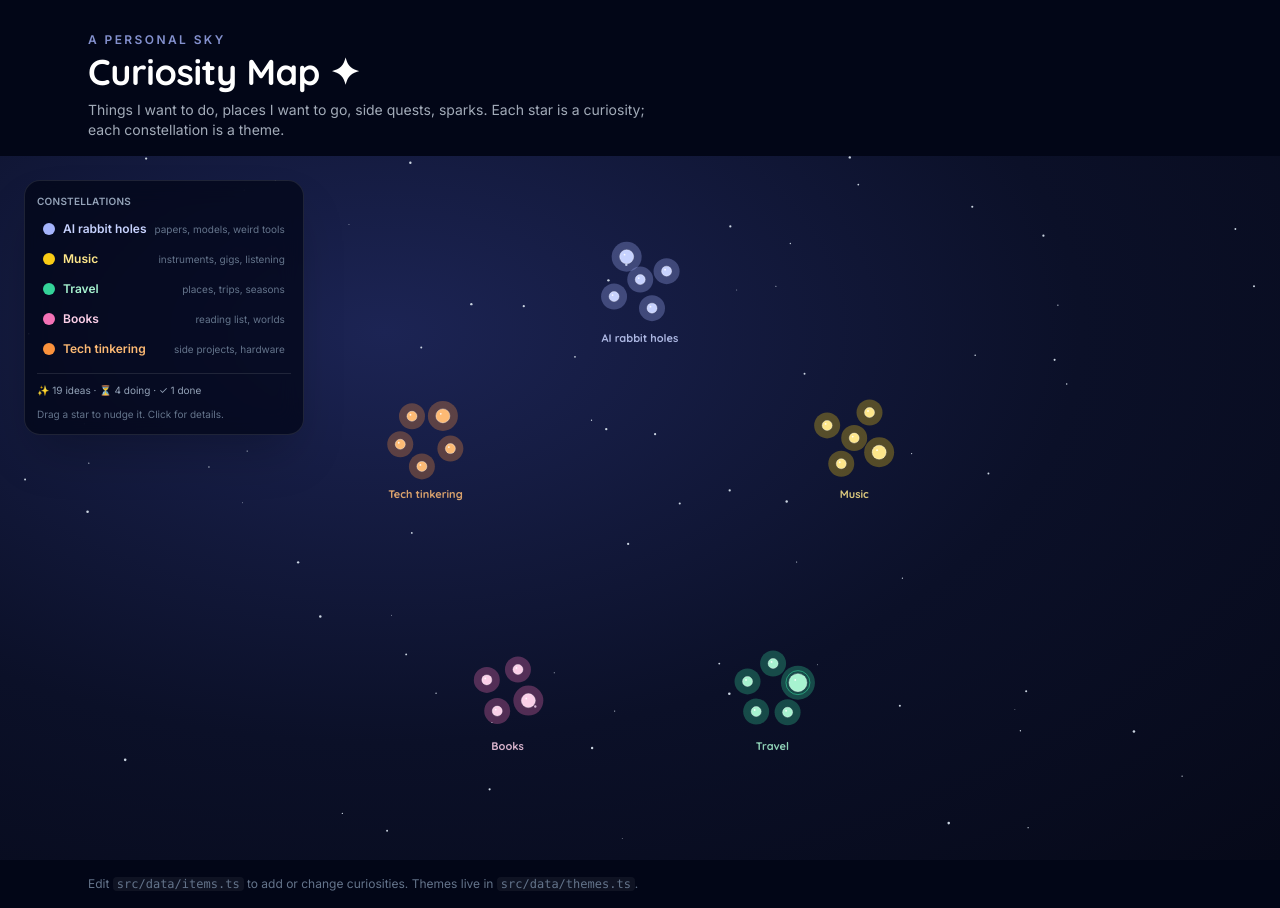
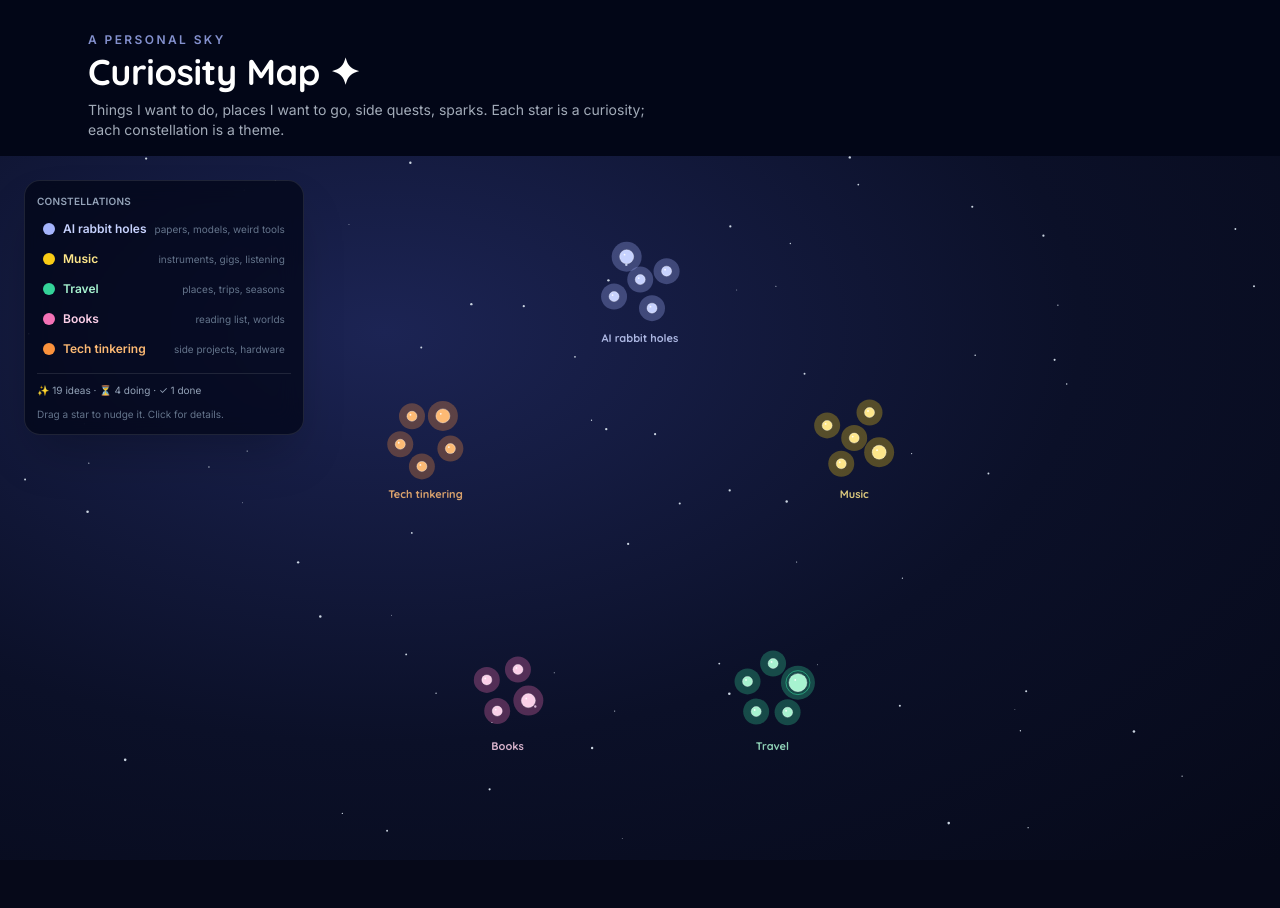
Before and after one commit to rishabhramteke/curiosity-map, a React (Vite) app: page / in a window 1280 px wide. After the commit the page ends 860 px from the top, so only its background shows below. Built offline with nearby package versions, Linux system fonts and the light colour scheme.

Commit message:
remove dev-only 'edit src/data' copy from public UI

```diff
--- a/src/App.tsx
+++ b/src/App.tsx
@@ -85,11 +85,6 @@ export default function App() {
         </div>
       </main>
 
-      <footer className="relative z-10 mx-auto max-w-6xl px-6 py-4 text-xs text-slate-500">
-        Edit <code className="rounded bg-white/5 px-1">src/data/items.ts</code> to add or change
-        curiosities. Themes live in <code className="rounded bg-white/5 px-1">src/data/themes.ts</code>.
-      </footer>
-
       {selected && <DetailPanel item={selected} onClose={() => setSelected(null)} />}
     </div>
   );
--- a/src/components/DetailPanel.tsx
+++ b/src/components/DetailPanel.tsx
@@ -57,10 +57,6 @@ export default function DetailPanel({ item, onClose }: Props) {
           Open link ↗
         </a>
       )}
-
-      <div className="mt-auto pt-4 text-xs text-slate-500">
-        Edit <code className="rounded bg-white/5 px-1">src/data/items.ts</code> to change this card.
-      </div>
     </aside>
   );
 }
```
